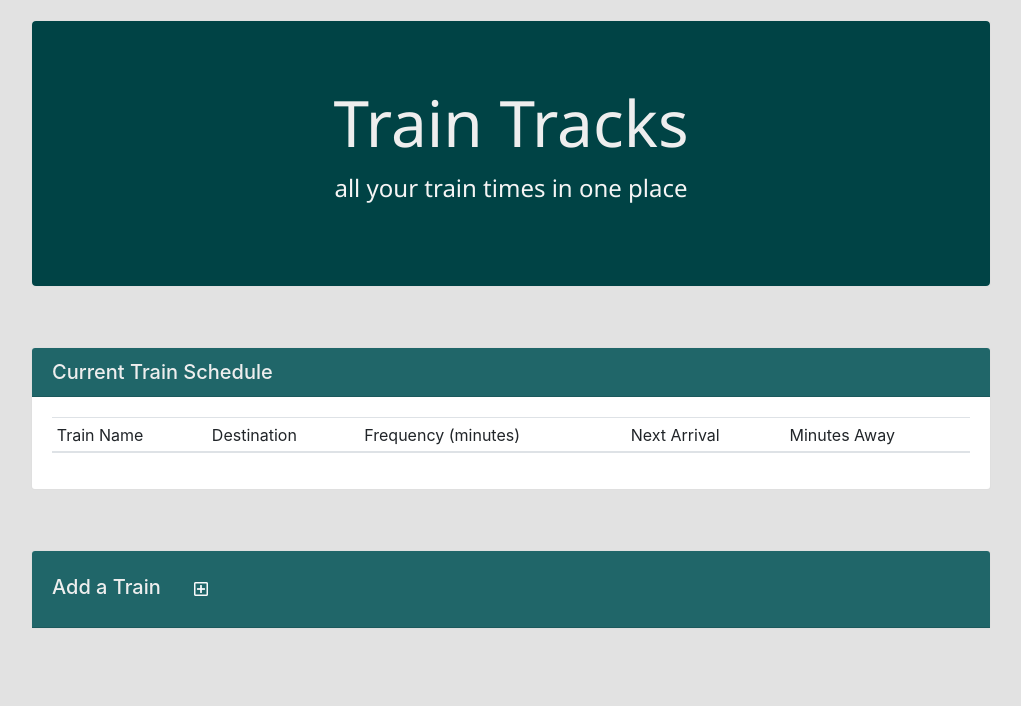
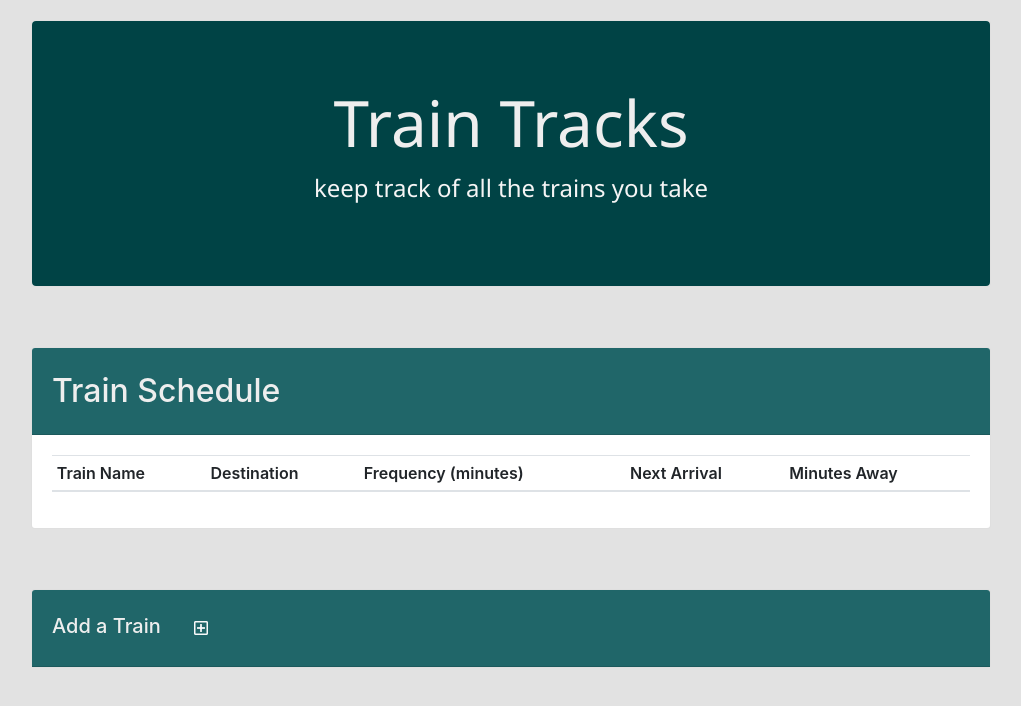
Before and after one commit to BarbaraHernandez/TrainTimes-week07-hw, a plain HTML site: page index.html in a window 1280 px wide. Shown: the whole page, without its empty margins (129-1150 px from the left). Drawn offline with nearby package versions, Linux system fonts and the light colour scheme; no server answers.

Commit message:
update font weight and copy

```diff
--- a/assets/css/mystyle.css
+++ b/assets/css/mystyle.css
@@ -5,8 +5,16 @@ body{
     background-color: #e2e2e2;
 }
 
+h2{
+    margin: .75rem 0 .75rem 0;
+}
+
 h5{
     margin-bottom: 0;
+}
+
+th{
+    font-weight: 600;
 }
 
 i{
--- a/index.html
+++ b/index.html
@@ -14,7 +14,7 @@
             <div class="jumbotron jumbotron-fluid" id="full-header">
                 <div class="container">
                     <h1 class="display-4" id="header-text">Train Tracks</h1>
-                    <p class="lead" id="sub-header">all your train times in one place</p>
+                    <p class="lead" id="sub-header">keep track of all the trains you take</p>
                 </div>
             </div>
         </div>
@@ -22,7 +22,7 @@
         <!-- current schedule -->
         <div class="card">
             <div class="card-header customcardheaders">
-                <h5>Current Train Schedule</h5>
+                <h2>Train Schedule</h2>
             </div>
             <div class="card-body">
                 <table class="table table-sm" id="schedule-table">
```
